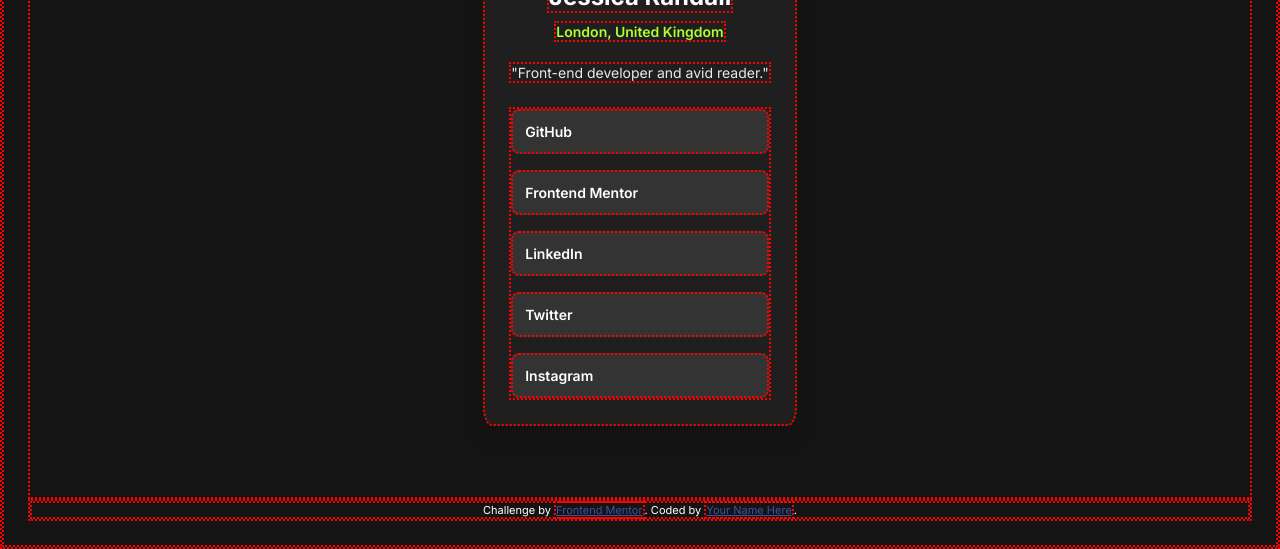
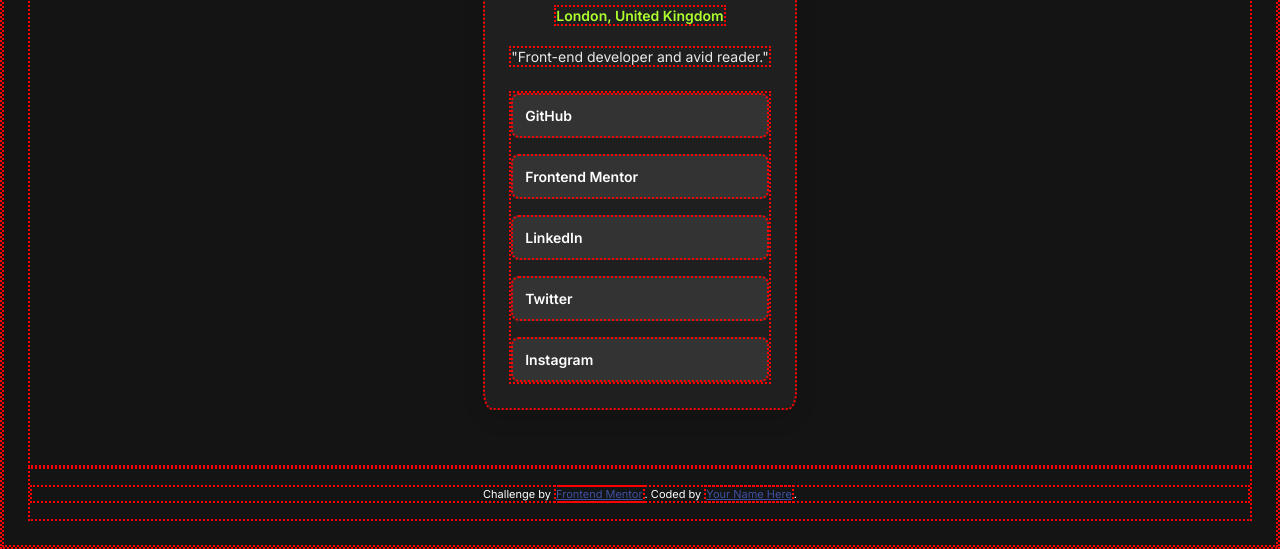
Before and after one commit to rffkive/social-link-profile, a plain HTML site: page index.html in a window 1280 px wide. Shown: the part 255-804 px from the top of the page. Drawn offline with Linux system fonts and the light colour scheme.

Commit message:
add style to the footer

```diff
--- a/styles.css
+++ b/styles.css
@@ -83,6 +83,13 @@ main {
     transform: all 0.2s ease;
 }
 
+footer {
+    margin-top: auto;
+    padding: 1rem 0;
+    width: 100%;
+    text-align: center;
+}
+
 .attribution {
     font-size: 11px;
     text-align: center;
```
